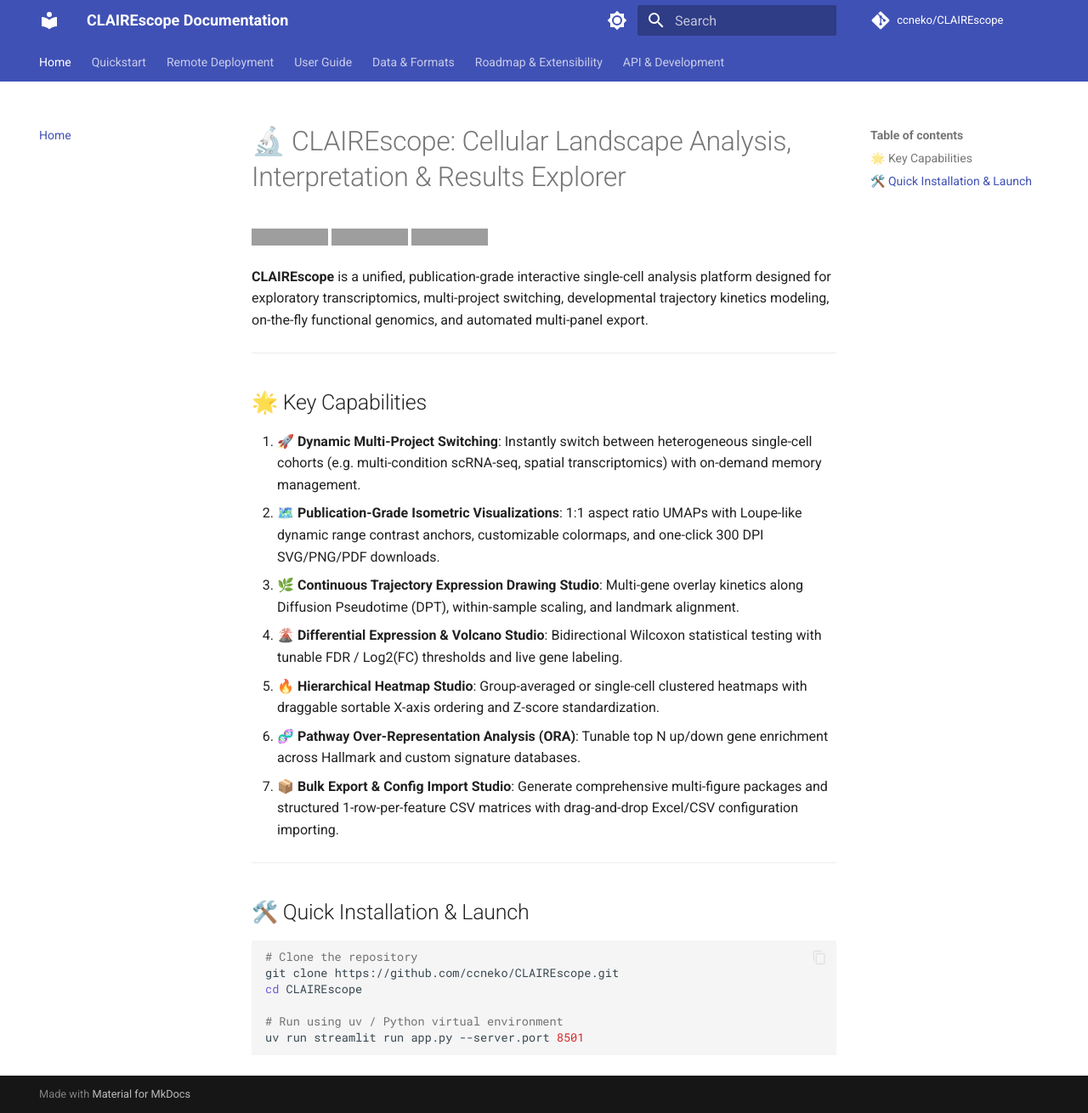
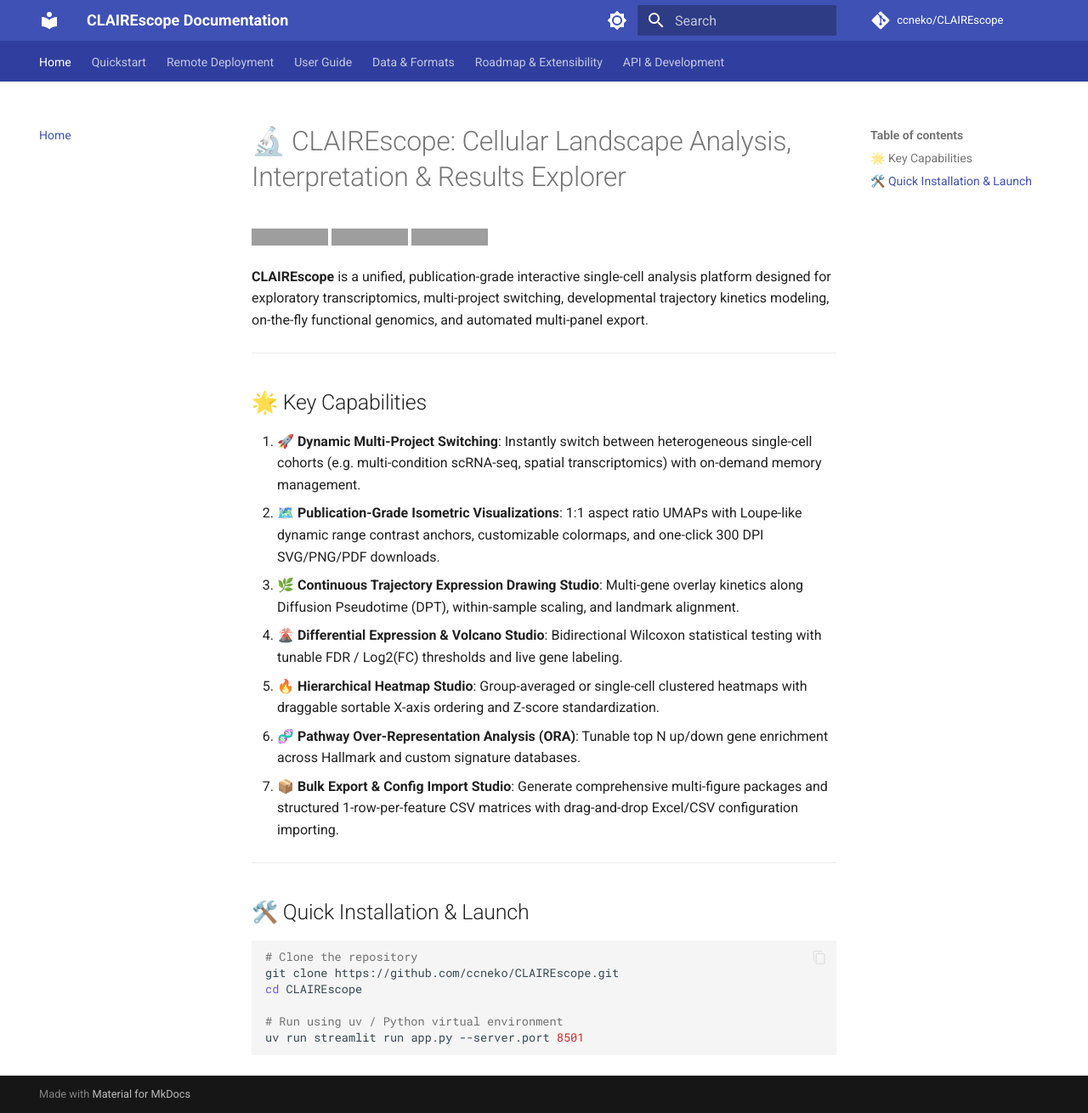
Before and after one commit to ccneko/CLAIREscope, an MkDocs documentation site: the page built from docs/index.md, in a window 1280 px wide and 1310 px high. Shown: the whole window at 85% size. Built offline with MkDocs 1.6.1 and Material for MkDocs 9.7.7, drawn with Linux system fonts in a browser that asks for light colours; comment, search, counter and statistics services are not loaded; grey boxes are pictures that could not be loaded.

Commit message:
style(docs): enforce academic indigo banner styling via extra.css

```diff
--- /dev/null
+++ b/docs/stylesheets/extra.css
@@ -0,0 +1,22 @@
+:root {
+  --md-primary-fg-color: #3F51B5;
+  --md-primary-fg-color--light: #5C6BC0;
+  --md-primary-fg-color--dark: #303F9F;
+  --md-accent-fg-color: #3F51B5;
+}
+
+[data-md-color-scheme="default"] .md-header {
+  background-color: #3F51B5;
+}
+
+[data-md-color-scheme="default"] .md-tabs {
+  background-color: #303F9F;
+}
+
+[data-md-color-scheme="slate"] .md-header {
+  background-color: #1E293B;
+}
+
+[data-md-color-scheme="slate"] .md-tabs {
+  background-color: #0F172A;
+}
--- a/mkdocs.yml
+++ b/mkdocs.yml
@@ -30,6 +30,9 @@
 plugins:
   - search
 
+extra_css:
+  - stylesheets/extra.css
+
 nav:
   - Home: index.md
   - Quickstart: quickstart.md
```
